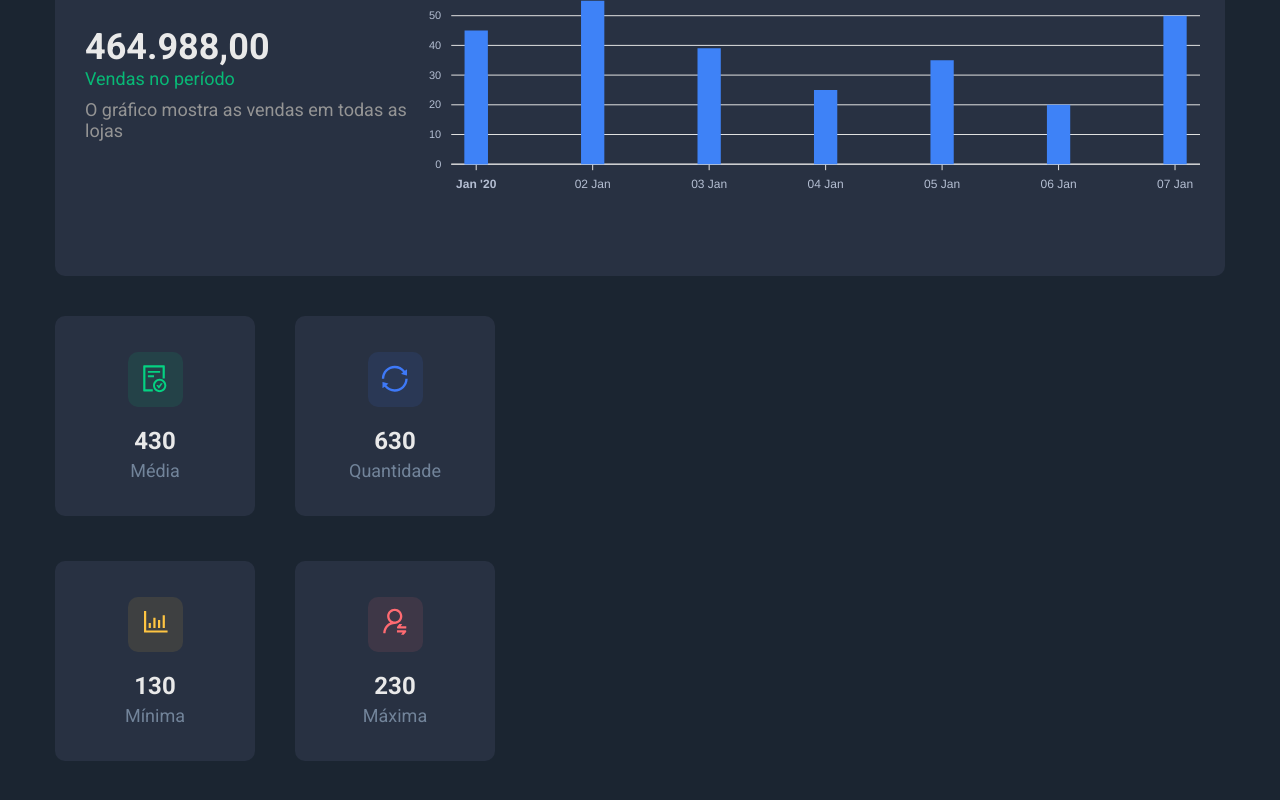
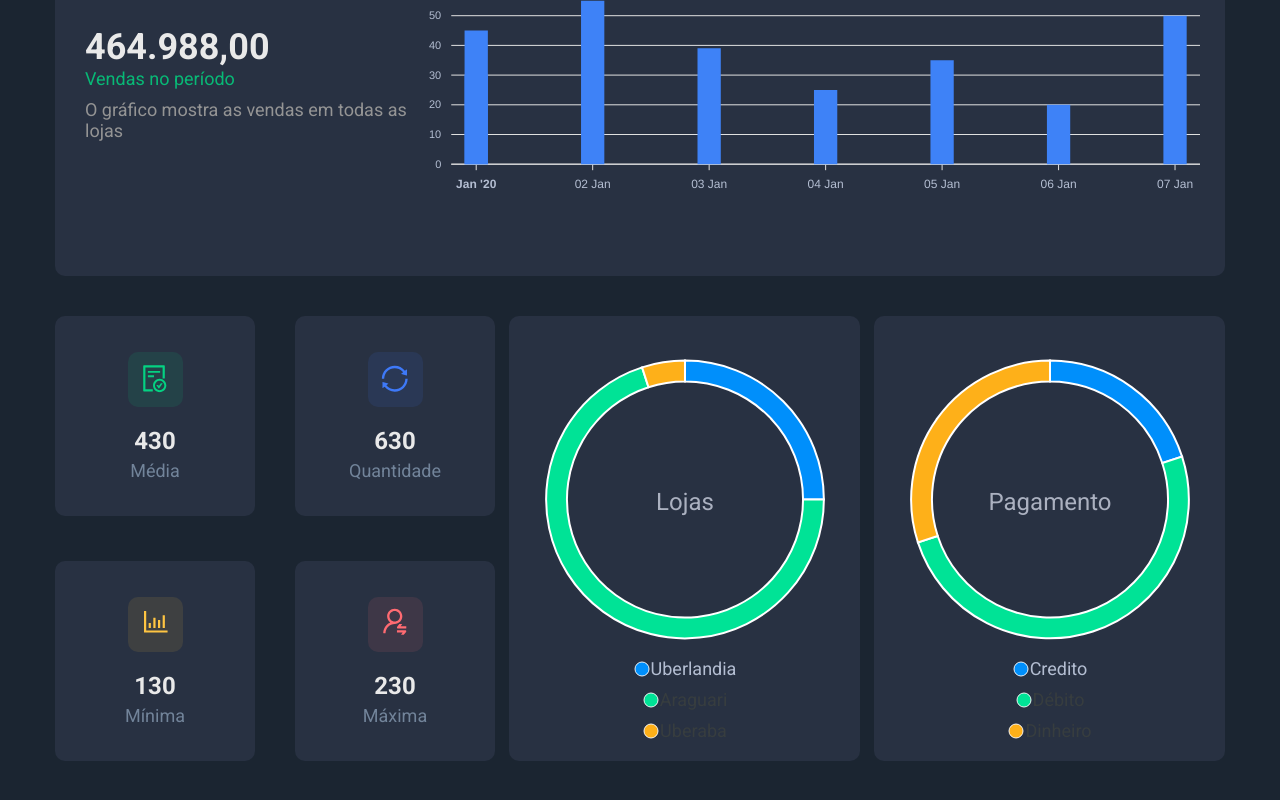
Before and after one commit to vanessa-maganhoto/vendasdash, a React (Create React App) app in the folder front-web/: page / in a window 1280 px wide. Shown: the part 344-1144 px from the top of the page. Built offline with nearby package versions, Linux system fonts and the light colour scheme.

Commit message:
Componente PieChartCard

```diff
--- a/front-web/src/App.tsx
+++ b/front-web/src/App.tsx
@@ -1,6 +1,7 @@
 import './App.css';
 import Filter from './components/filter';
 import Header from './components/header';
+import PieChartCard from './components/pie-chart-card';
 import SalesByDate from './components/sales-by-date';
 import SalesSummary from './components/sales-summary';
 
@@ -13,6 +14,16 @@
         <SalesByDate />
         <div className="sales-overview-container">
           <SalesSummary />
+          <PieChartCard
+            name="Lojas"
+            labels={['Uberlandia', 'Araguari', 'Uberaba']}
+            series={[25, 70, 5]}
+          />
+          <PieChartCard
+            name="Pagamento"
+            labels={['Credito', 'Débito', 'Dinheiro']}
+            series={[20, 50, 30]}
+          />
         </div>
       </div>
     </>
--- /dev/null
+++ b/front-web/src/components/pie-chart-card/helpers.ts
@@ -0,0 +1,67 @@
+import { ApexOptions } from 'apexcharts';
+
+export const buildPieChartConfig = (labels: string[] = [], name: string) => {
+  return {
+    labels,
+    noData: {
+      text: 'Sem resultados',
+      align: 'center',
+      verticalAlign: 'middle',
+      offsetX: 0,
+      offsetY: 0,
+      style: {
+        color: '#FFF',
+        fontSize: '18px',
+        fontFamily: 'Roboto, sans-serif'
+      }
+    },
+    legend: {
+      show: true,
+      floating: false,
+      position: 'bottom',
+      offsetY: 0,
+      labels: {
+        colors: ['#b4bed2']
+      },
+      fontFamily: 'Roboto, sans-serif',
+      fontSize: '18px',
+      itemMargin: {
+        vertical: 5
+      }
+    },
+    dataLabels: {
+      enabled: false
+    },
+    plotOptions: {
+      pie: {
+        size: 400,
+        donut: {
+          size: '85%',
+          labels: {
+            show: true,
+            name: {
+              show: true,
+              offsetY: 10,
+              formatter: function () {
+                return name;
+              }
+            },
+            total: {
+              show: true,
+              showAlways: true,
+              fontSize: '24px',
+              color: '#ABB1C0',
+              fontFamily: 'Roboto, sans-serif',
+              formatter: function () {
+                return '';
+              }
+            }
+          }
+        }
+      }
+    },
+    chart: {
+      height: '400px'
+    }
+  } as ApexOptions;
+};
--- /dev/null
+++ b/front-web/src/components/pie-chart-card/index.tsx
@@ -0,0 +1,26 @@
+import ReactApexChart from 'react-apexcharts';
+import { buildPieChartConfig } from './helpers';
+
+import './styles.css';
+
+type Props = {
+  labels: string[];
+  name: string;
+  series: number[];
+};
+
+function PieChartCard({ labels, name, series }: Props) {
+  return (
+    <div className="pie-chart-card base-card">
+      <ReactApexChart
+        options={buildPieChartConfig(labels, name)}
+        type="donut"
+        width="400"
+        height="400"
+        series={series}
+      />
+    </div>
+  );
+}
+
+export default PieChartCard;
--- /dev/null
+++ b/front-web/src/components/pie-chart-card/styles.css
@@ -0,0 +1,12 @@
+.pie-chart-card {
+  width: 30%;
+  padding-top: 35px;
+  display: flex;
+  justify-content: center;
+}
+
+.apexcharts-legend,
+.apexcharts-align-center {
+  flex-direction: column;
+  align-items: center;
+}
```
